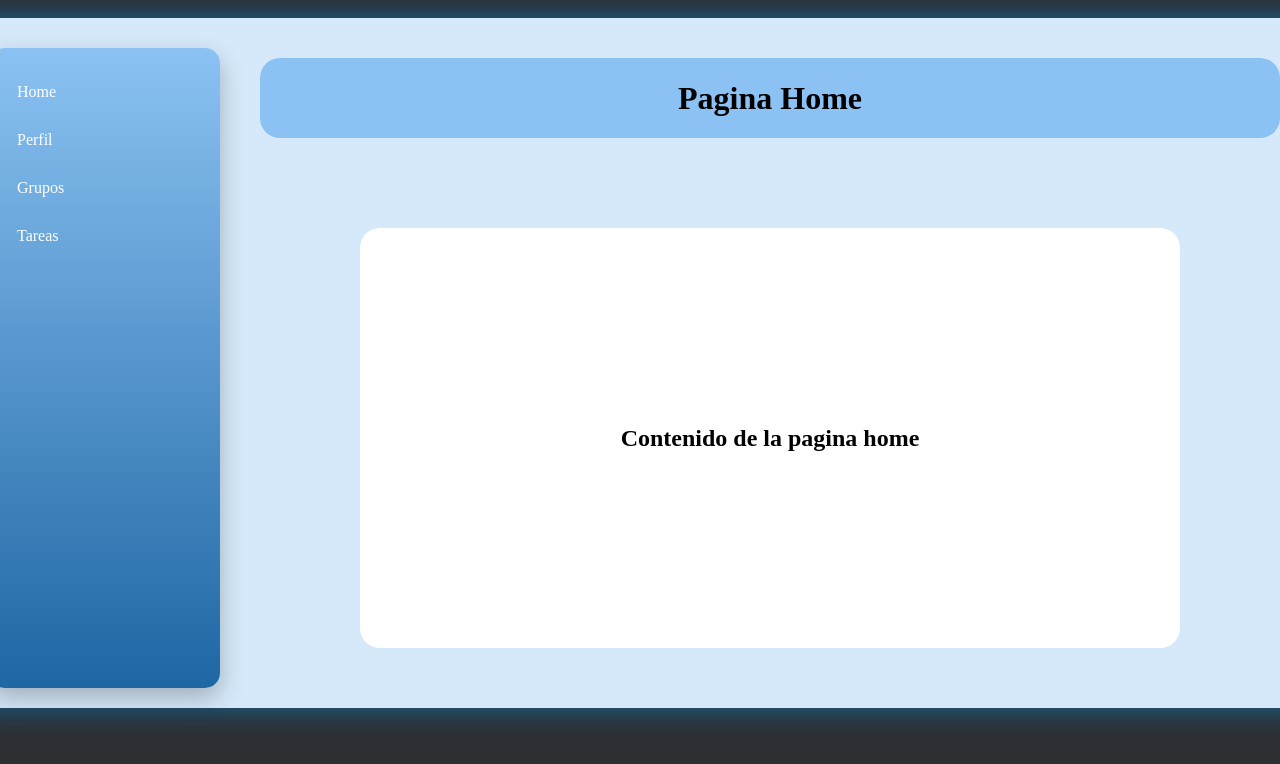
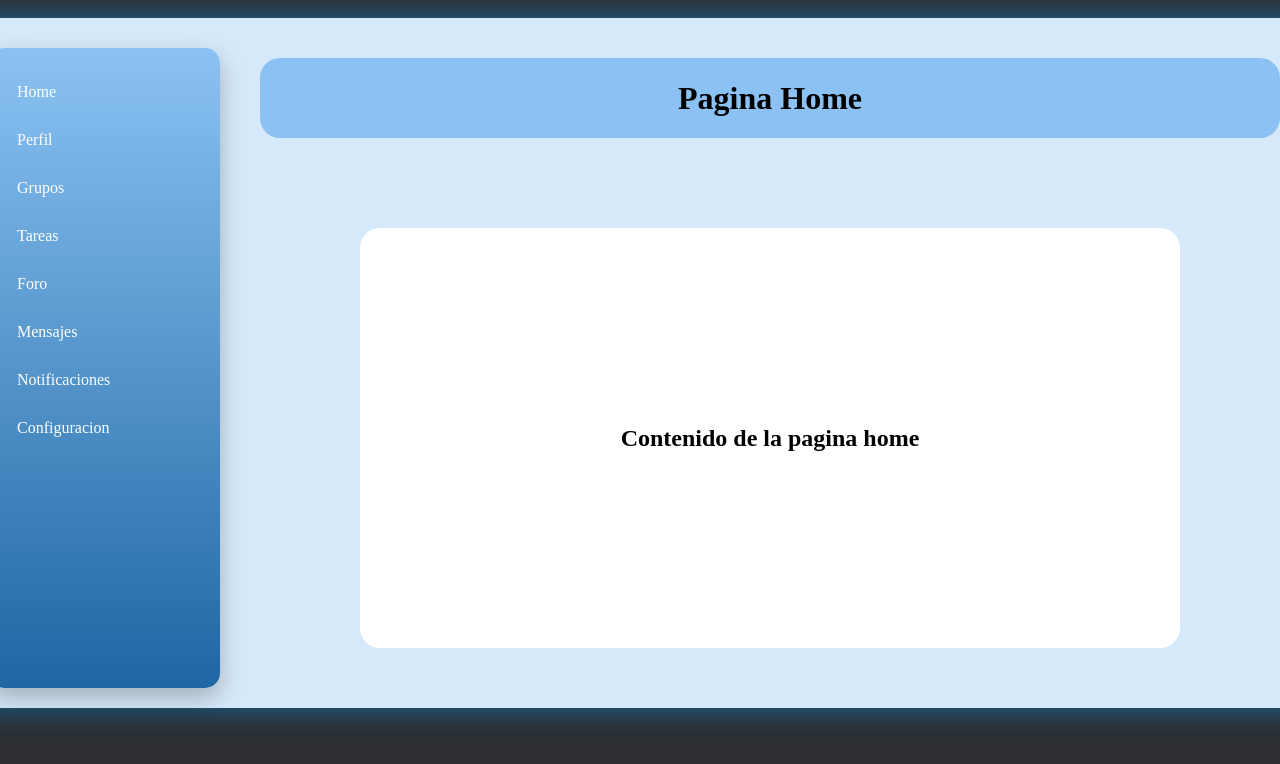
Before and after one commit to ClassSmart-Team/ClassSmart_Vue, a Vue app: page / in a window 1280 px wide. Shown: the top 764 px of the page. Built offline with nearby package versions, Linux system fonts and the light colour scheme; the HTML template or start-up script is replaced by a standard one.

Commit message:
Cambio general otra vez, solo de manera visual, no es funcional

```diff
--- a/src/views/HomeGeneralView.vue
+++ b/src/views/HomeGeneralView.vue
@@ -18,6 +18,10 @@ const currentView = ref("home")
         <a class="link" @click="currentView = 'perfil'">Perfil</a>
         <a class="link" @click="currentView = 'grupos'">Grupos</a>
         <a class="link" @click="currentView = 'tareas'">Tareas</a>
+        <a class="link" @click="currentView = 'Foro'">Foro</a>
+        <a class="link" @click="currentView = 'Mensajes'">Mensajes</a>
+        <a class="link" @click="currentView = 'Notificaciones'">Notificaciones</a>
+        <a class="link" @click="currentView = 'Configuracion'">Configuracion</a>
 
       </nav>
     </aside>
```
